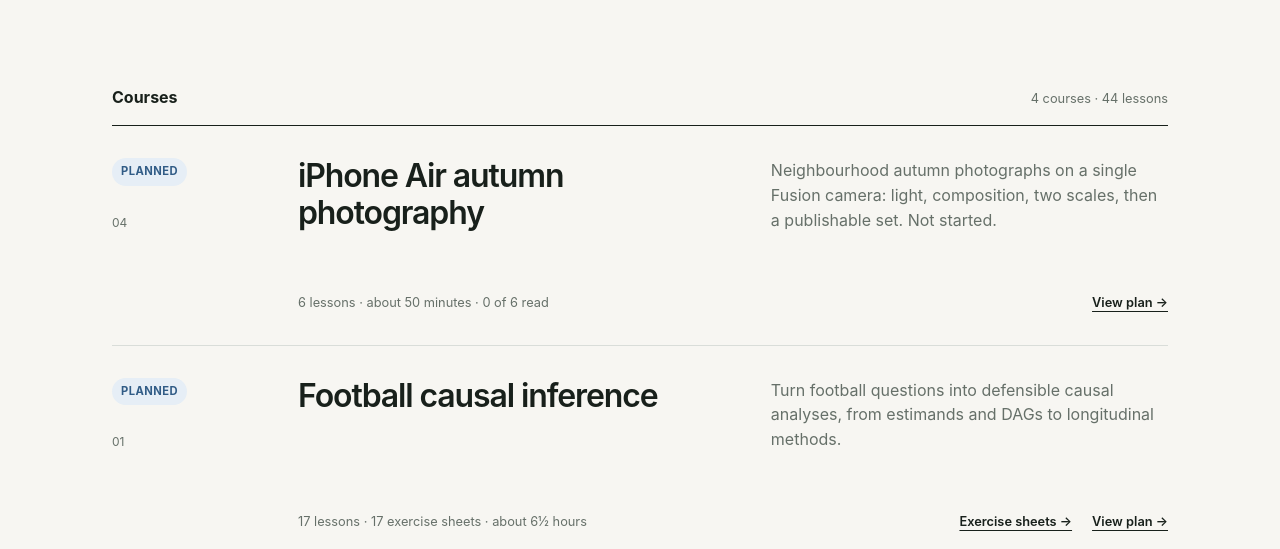
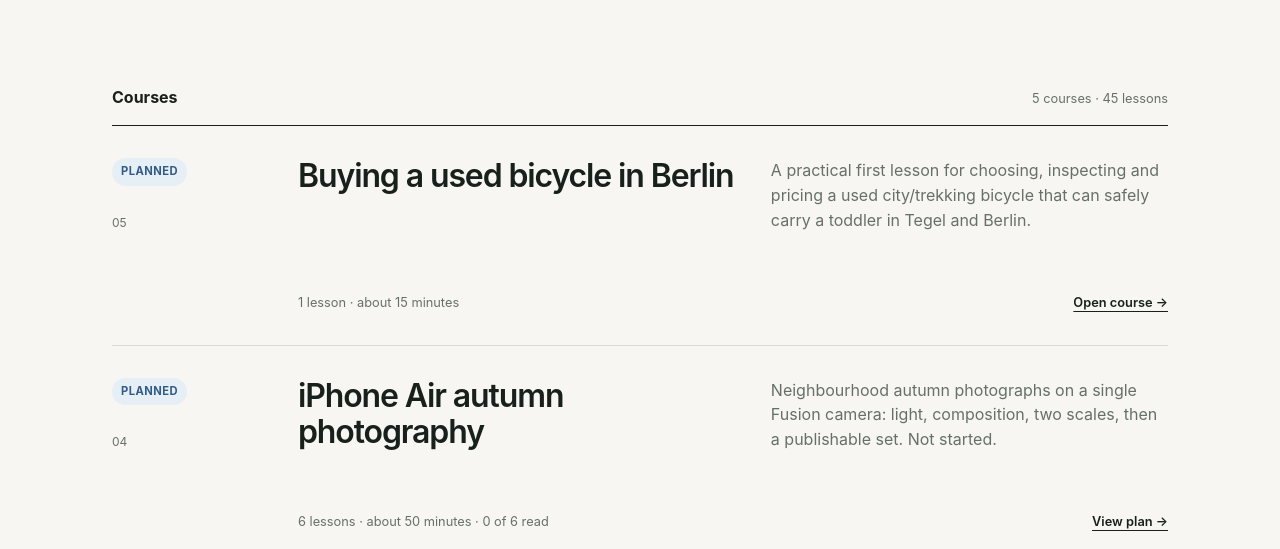
Before and after one commit to tejas-kale/teach-lessons, a plain HTML site: page index.html in a window 1280 px wide. Shown: the part 548-1097 px from the top of the page. Drawn offline with Linux system fonts and the light colour scheme.

Commit message:
Add Berlin used bicycle buying course
Adds the visual Berlin used-bicycle buying lesson, generated illustrations, research notes, references, learning record, and catalogue updates.

```diff
--- a/index.html
+++ b/index.html
@@ -23,10 +23,23 @@
     <section aria-labelledby="courses-heading">
       <div class="section-title">
         <h2 id="courses-heading">Courses</h2>
-        <p>4 courses · 44 lessons</p>
+        <p>5 courses · 45 lessons</p>
       </div>
 
       <div class="course-list">
+        <article class="course">
+          <div class="course-heading">
+            <span class="tag planned">Planned</span>
+            <span class="number">05</span>
+          </div>
+          <h3><a href="planned/used-bicycle-buying-berlin/">Buying a used bicycle in Berlin</a></h3>
+          <p>A practical first lesson for choosing, inspecting and pricing a used city/trekking bicycle that can safely carry a toddler in Tegel and Berlin.</p>
+          <footer>
+            <span>1 lesson · about 15 minutes</span>
+            <a href="planned/used-bicycle-buying-berlin/">Open course →</a>
+          </footer>
+        </article>
+
         <article class="course">
           <div class="course-heading">
             <span class="tag planned">Planned</span>
```
Also changed, not shown: planned/used-bicycle-buying-berlin/index.html (added, +4 -0 lines), planned/used-bicycle-buying-berlin/lessons/0001-buy-a-safe-bike-at-the-flohmarkt.html (added, +10 -0 lines), planned/used-bicycle-buying-berlin/reference/quick-reference.html (added, +7 -0 lines), 8 other files.
